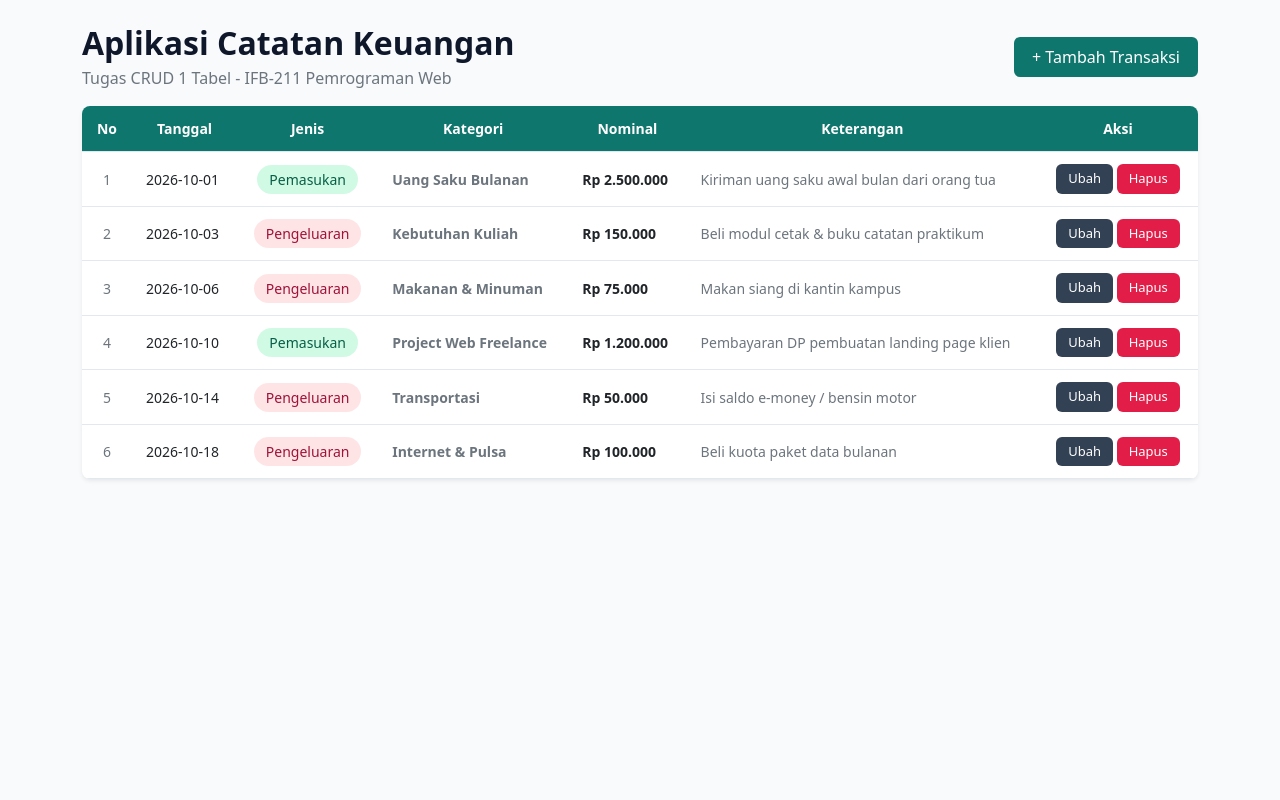
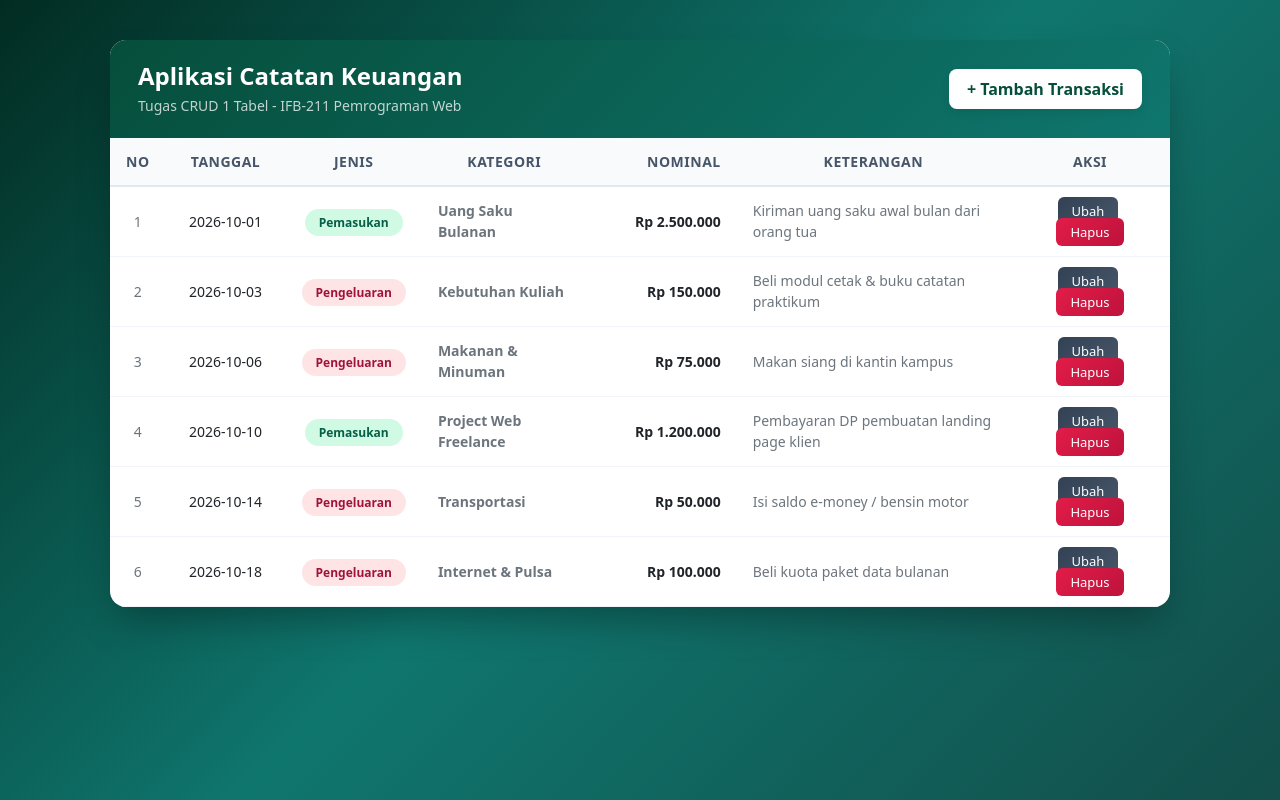
Before and after one commit to Adikafazaa/Pemrograman-Web, a PHP site: page / in a window 1280 px wide. Run offline with PHP 8.4, Linux system fonts and the light colour scheme; data comes from the database, SQL or seed files in the repository.

Commit message:
style(crud): perbarui pemosisian tata letak, base design gradien elegan, dan laporan pdf

```diff
--- a/Tugas/19.10.2026/index.php
+++ b/Tugas/19.10.2026/index.php
@@ -4,38 +4,41 @@
     <title>Aplikasi Catatan Keuangan</title>
     <link href="https://cdn.jsdelivr.net/npm/bootstrap@5.2.2/dist/css/bootstrap.min.css" rel="stylesheet">
     <style>
-        body { background-color: #f8fafc; font-family: system-ui, sans-serif; color: #1e293b; }
-        .btn-emerald { background-color: #0f766e; color: #fff; border: none; font-weight: 500; border-radius: 6px; padding: 8px 18px; }
-        .btn-emerald:hover { background-color: #115e59; color: #fff; }
-        .table-custom thead { background-color: #0f766e; color: #fff; }
-        .table-custom th, .table-custom td { padding: 12px 14px; font-size: 14px; vertical-align: middle; border-color: #e2e8f0; }
-        .badge-masuk { background-color: #d1fae5; color: #065f46; font-weight: 500; padding: 5px 12px; border-radius: 20px; }
-        .badge-keluar { background-color: #ffe4e6; color: #9f1239; font-weight: 500; padding: 5px 12px; border-radius: 20px; }
-        .btn-action-edit { background-color: #334155; color: #fff; border-radius: 6px; padding: 5px 12px; font-size: 13px; text-decoration: none; display: inline-block; }
-        .btn-action-edit:hover { background-color: #1e293b; color: #fff; }
-        .btn-action-delete { background-color: #e11d48; color: #fff; border-radius: 6px; padding: 5px 12px; font-size: 13px; text-decoration: none; display: inline-block; }
-        .btn-action-delete:hover { background-color: #be123c; color: #fff; }
+        body { background: linear-gradient(135deg, #022c22 0%, #0f766e 50%, #134e4a 100%); background-attachment: fixed; min-height: 100vh; font-family: system-ui, sans-serif; color: #1e293b; padding: 40px 15px; display: flex; justify-content: center; align-items: flex-start; }
+        .main-container { width: 100%; max-width: 1060px; }
+        .card-app { background: #ffffff; border-radius: 16px; box-shadow: 0 20px 40px -10px rgba(0, 0, 0, 0.35); overflow: hidden; border: none; }
+        .app-header { background: linear-gradient(135deg, #064e3b 0%, #0f766e 100%); color: #ffffff; padding: 22px 28px; display: flex; justify-content: space-between; align-items: center; }
+        .btn-add { background: #ffffff; color: #064e3b; font-weight: 600; border-radius: 8px; padding: 8px 18px; border: none; text-decoration: none; box-shadow: 0 4px 10px rgba(0,0,0,0.08); }
+        .btn-add:hover { background: #f0fdf4; color: #022c22; }
+        .table-custom thead { background: #f8fafc; color: #475569; font-size: 13px; text-transform: uppercase; letter-spacing: 0.5px; border-bottom: 2px solid #e2e8f0; }
+        .table-custom th, .table-custom td { padding: 13px 16px; font-size: 14px; vertical-align: middle; border-color: #f1f5f9; }
+        .badge-masuk { background-color: #d1fae5; color: #065f46; font-weight: 600; padding: 5px 14px; border-radius: 20px; font-size: 12px; }
+        .badge-keluar { background-color: #ffe4e6; color: #9f1239; font-weight: 600; padding: 5px 14px; border-radius: 20px; font-size: 12px; }
+        .btn-action-edit { background: linear-gradient(135deg, #334155 0%, #475569 100%); color: #fff; border-radius: 6px; padding: 5px 14px; font-size: 13px; font-weight: 500; text-decoration: none; }
+        .btn-action-edit:hover { color: #fff; opacity: 0.9; }
+        .btn-action-delete { background: linear-gradient(135deg, #e11d48 0%, #be123c 100%); color: #fff; border-radius: 6px; padding: 5px 14px; font-size: 13px; font-weight: 500; text-decoration: none; }
+        .btn-action-delete:hover { color: #fff; opacity: 0.9; }
     </style>
 </head>
 <body>
-    <div class="container mt-4 mb-5">
-        <div class="d-flex justify-content-between align-items-center mb-3">
+    <div class="main-container">
+        <div class="card-app">
+            <div class="app-header">
                 <div>
-                <h2 class="fw-bold mb-1" style="color: #0f172a;">Aplikasi Catatan Keuangan</h2>
-                <p class="text-muted mb-0">Tugas CRUD 1 Tabel - IFB-211 Pemrograman Web</p>
+                    <h3 class="fw-bold mb-1 fs-4">Aplikasi Catatan Keuangan</h3>
+                    <p class="mb-0 opacity-75 small">Tugas CRUD 1 Tabel - IFB-211 Pemrograman Web</p>
                 </div>
-            <a href="tambah.php" class="btn btn-emerald">+ Tambah Transaksi</a>
+                <a href="tambah.php" class="btn-add">+ Tambah Transaksi</a>
             </div>
-
-        <div class="card border-0 shadow-sm rounded-3 overflow-hidden">
+            <div class="table-responsive">
                 <table class="table table-custom table-hover mb-0">
                     <thead class="text-center">
                         <tr>
-                        <th style="width: 50px;">No</th>
-                        <th>Tanggal</th>
-                        <th>Jenis</th>
+                            <th style="width: 55px;">No</th>
+                            <th style="width: 120px;">Tanggal</th>
+                            <th style="width: 130px;">Jenis</th>
                             <th>Kategori</th>
-                        <th>Nominal</th>
+                            <th style="width: 150px; text-align: right;">Nominal</th>
                             <th>Keterangan</th>
                             <th style="width: 160px;">Aksi</th>
                         </tr>
@@ -49,7 +52,7 @@
                         ?>
                         <tr>
                             <td class="text-center text-muted"><?php echo $no++; ?></td>
-                        <td><?php echo $d['tanggal']; ?></td>
+                            <td class="text-center"><?php echo $d['tanggal']; ?></td>
                             <td class="text-center">
                                 <?php if($d['jenis'] == 'Pemasukan') { ?>
                                     <span class="badge-masuk">Pemasukan</span>
@@ -58,19 +61,18 @@
                                 <?php } ?>
                             </td>
                             <td class="fw-semibold text-secondary"><?php echo $d['kategori']; ?></td>
-                        <td class="fw-bold">Rp <?php echo number_format($d['nominal'], 0, ',', '.'); ?></td>
+                            <td class="fw-bold text-end">Rp <?php echo number_format($d['nominal'], 0, ',', '.'); ?></td>
                             <td class="text-muted"><?php echo $d['keterangan']; ?></td>
                             <td class="text-center">
-                            <a href="ubah.php?id=<?php echo $d['id']; ?>" class="btn-action-edit">Ubah</a>
+                                <a href="ubah.php?id=<?php echo $d['id']; ?>" class="btn-action-edit me-1">Ubah</a>
                                 <a href="hapus.php?id=<?php echo $d['id']; ?>" class="btn-action-delete" onclick="return confirm('Yakin ingin menghapus data ini?')">Hapus</a>
                             </td>
                         </tr>
-                    <?php
-                    }
-                    ?>
+                        <?php } ?>
                     </tbody>
                 </table>
             </div>
         </div>
+    </div>
 </body>
 </html>
```
Also changed, not shown: Tugas/19.10.2026/tambah.php (+26 -24 lines), Tugas/19.10.2026/ubah.php (+25 -25 lines), 2 other files. Lines whose indentation alone changed are shown as unchanged.
